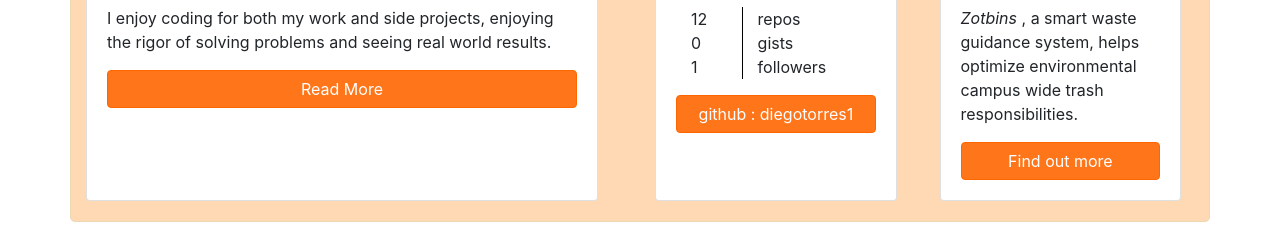
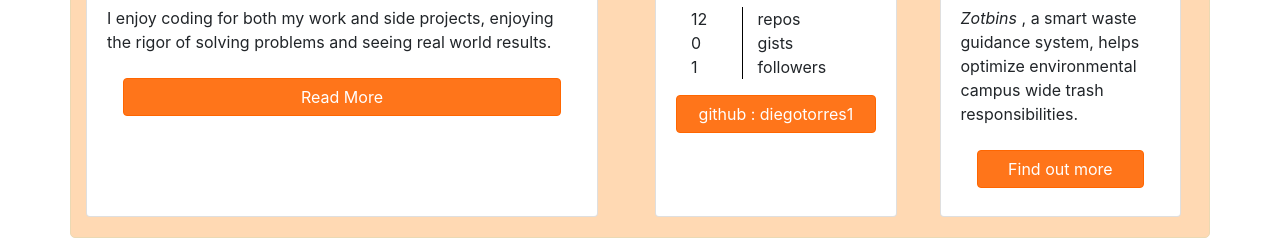
Before and after one commit to diegotorres1/finalwebsite-react, a React (Create React App) app: page / in a window 1280 px wide. Shown: the part 629-875 px from the top of the page. Built offline with nearby package versions, Linux system fonts and the light colour scheme; no server answers; what react-swipeable-views-utils would draw is missing.

Commit message:
link fix

```diff
--- a/src/Pages/Home.js
+++ b/src/Pages/Home.js
@@ -1,6 +1,9 @@
 import React from 'react';
 import {Row, Col, Container, Image, Card, Button} from 'react-bootstrap';
 import GitHubIcon from '@material-ui/icons/GitHub';
+import {
+  Link
+} from "react-router-dom";
 import './../Pages.css';
 
 class Home extends React.Component{
@@ -64,7 +67,8 @@ class Home extends React.Component{
                   <Card.Text>
                     I enjoy coding for both my work and side projects, enjoying the rigor of solving problems and seeing real world results.
                   </Card.Text>
-                  <Button className = "home_content_button" block href = "/about"  variant="dark">Read More</Button>
+
+                  <Link to = "/about" className="nav-link"><Button className = "home_content_button" block variant="dark">Read More</Button></Link>
                 </Card.Body>
               </Card>
             </Col>
@@ -102,7 +106,7 @@ class Home extends React.Component{
                     <Card.Text>
                       <i>Zotbins</i> , a smart waste guidance system, helps optimize environmental campus wide trash responsibilities.
                     </Card.Text>
-                    <Button className = "home_content_button" block variant="dark" href = 'http://localhost:3000/projects/zotbins'>Find out more</Button>
+                    <Link to = "/projects/zotbins" className="nav-link"><Button className = "home_content_button" block variant="dark">Find out more</Button></Link>
                   </Card.Body>
                 </Card>
             </Col>
```
